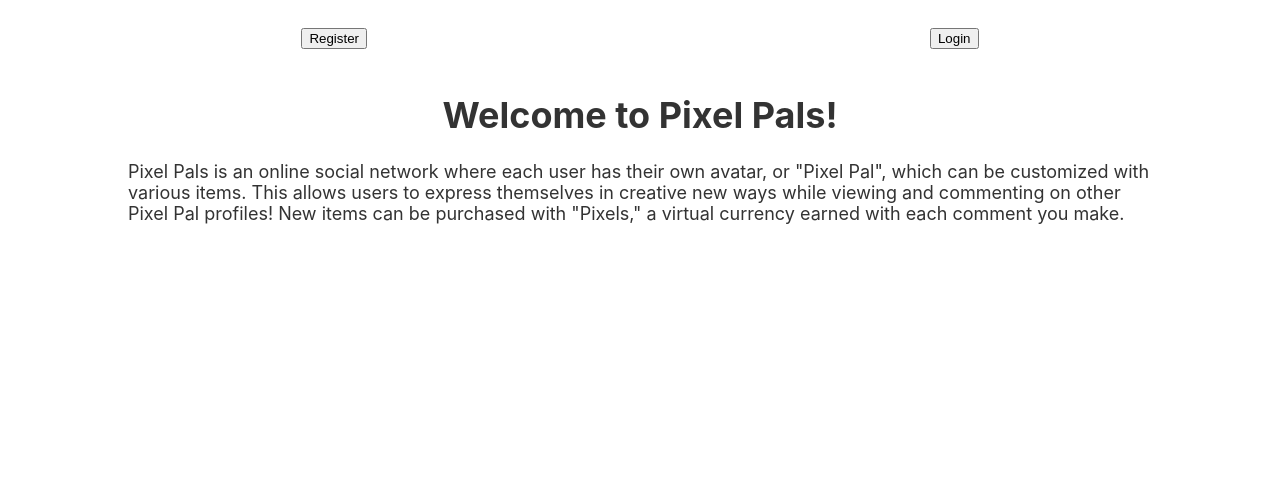
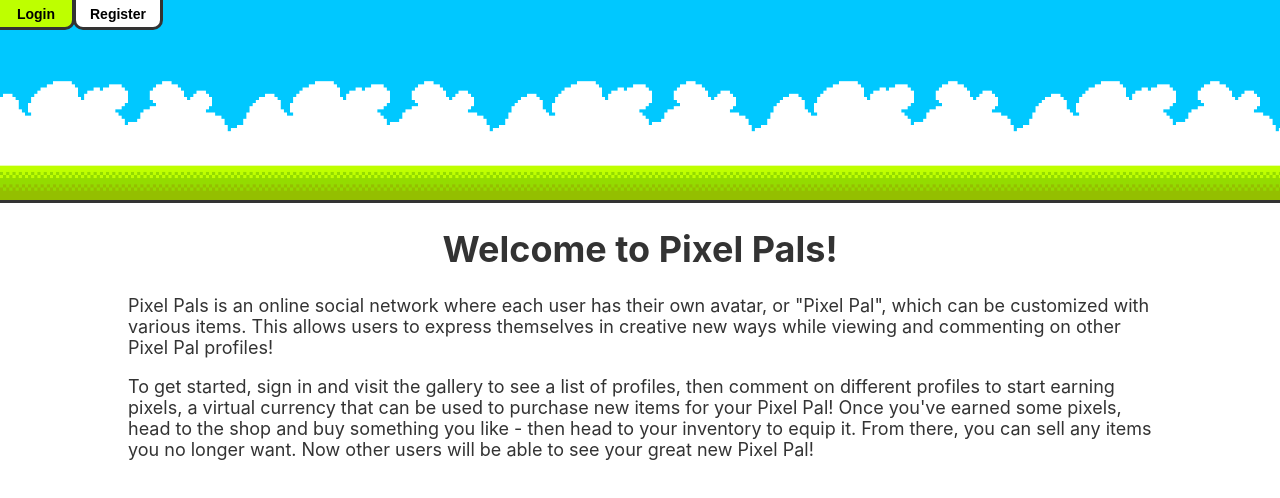
Before and after one commit to cferland/pixel-pal, a React (Create React App) app in the folder pixpals/client/: page / in a window 1280 px wide. Shown: the top 498 px of the page. Built offline with nearby package versions, Linux system fonts and the light colour scheme.

Commit message:
state/props for login/register

```diff
--- a/pixpals/client/src/App.js
+++ b/pixpals/client/src/App.js
@@ -30,8 +30,8 @@
   handleRegister = async (e, registerData) => {
     e.preventDefault();
     const currentUser = await registerUser(registerData);
-    const currentAvatar = await postAvatar({ base: "/images/bases/base_light.png", hair: "", outfit: "/images/outfits/casual_pink.png" });
     if (!currentUser.errorMessage) {
+      const currentAvatar = await postAvatar({ base: "/images/bases/base_light.png", hair: "", outfit: "/images/outfits/casual_pink.png" });
       this.setState({ currentUser, currentAvatar });
     } else {
       this.setState({ errorText: currentUser.errorMessage })
@@ -41,9 +41,13 @@
   handleLogin = async (e, loginData) => {
     e.preventDefault();
     const currentUser = await loginUser(loginData);
-    console.log(currentUser)
-    const currentAvatar = await loadAvatar(currentUser.id);
-    this.setState({ currentUser, currentAvatar });
+    if (!currentUser.errorMessage) {
+      console.log(currentUser)
+      const currentAvatar = await loadAvatar(currentUser.id);
+      this.setState({ currentUser, currentAvatar });
+    } else {
+      this.setState({ errorText: currentUser.errorMessage })
+    }
   }
 
   handleLogout = () => {
@@ -98,20 +102,23 @@
             <button className="logout" onClick={this.handleLogout}>Logout</button>
           </div>
           :
-          <nav>
-            <Link to="/register"><button>Register</button></Link>
-            <Link to="/login"><button>Login</button></Link>
+          <nav className="container">
+            <Link to="/register"><button className="register">Register</button></Link>
+            <Link to="/login"><button className="logout">Login</button></Link>
           </nav>
         }
         <Route path="/login" render={() => (
           <Login
             handleLogin={this.handleLogin}
+            errorText={this.state.errorText}
+            currentUser={this.state.currentUser}
           />
         )} />
         <Route path="/register" render={() => (
           <Register
             handleRegister={this.handleRegister}
             errorText={this.state.errorText}
+            currentUser={this.state.currentUser}
           />
         )} />
         <Route path="/shop" render={() => (
@@ -134,7 +141,13 @@
               or "Pixel Pal", which can be customized with various items.
               This allows users to express themselves in creative new ways while viewing and commenting on
               other Pixel Pal profiles!
-              New items can be purchased with "Pixels," a virtual currency earned with each comment you make.
+            </p>
+            <p>
+              To get started, sign in and visit the gallery to see a list of profiles,
+              then comment on different profiles to start earning pixels, a virtual currency that can be used
+              to purchase new items for your Pixel Pal! Once you've earned some pixels, head to the shop and buy
+              something you like - then head to your inventory to equip it. From there, you can sell any items you
+              no longer want. Now other users will be able to see your great new Pixel Pal!
             </p>
           </div>
         )} />
```
